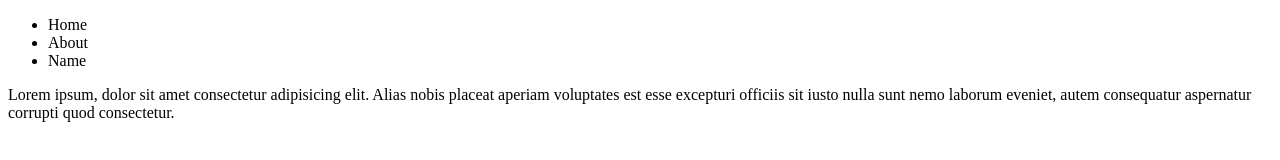
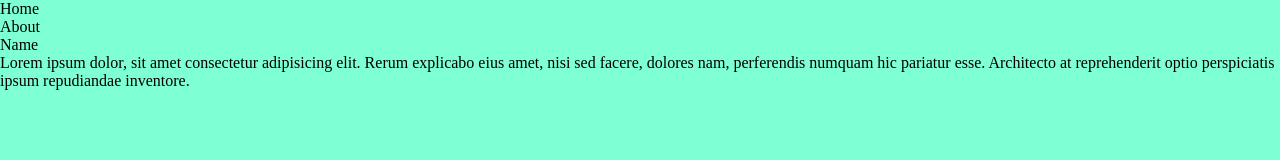
Before and after one commit to Ayann12/webdesain, a plain HTML site: page index.html in a window 1280 px wide. Drawn offline with Linux system fonts and the light colour scheme.

Commit message:
ada update css nya ya

```diff
--- a/index.html
+++ b/index.html
@@ -5,6 +5,7 @@
     <meta charset="UTF-8">
     <meta http-equiv="X-UA-Compatible" content="IE=edge">
     <meta name="viewport" content="width=device-width, initial-scale=1.0">
+    <link rel="stylesheet" href="style.css">
     <title>Web sayaya bukan web kamu</title>
 </head>
 
@@ -16,10 +17,11 @@
             <li class="li-navbar">Name</li>
         </ul>
     </div>
-    <div>
-        <p>Lorem ipsum, dolor sit amet consectetur adipisicing elit. Alias nobis placeat aperiam voluptates est esse
-            excepturi officiis sit iusto nulla sunt nemo laborum eveniet, autem consequatur aspernatur corrupti quod
-            consectetur.</p>
+    <div class="container-content">
+        <p>Lorem ipsum dolor, sit amet consectetur adipisicing elit. Rerum explicabo eius amet, nisi sed facere, dolores
+            nam, perferendis numquam hic pariatur esse. Architecto at reprehenderit optio perspiciatis ipsum repudiandae
+            inventore.
+        </p>
     </div>
 </body>
 
--- /dev/null
+++ b/style.css
@@ -0,0 +1,10 @@
+*,
+*,
+html {
+    margin: 0;
+    padding: 0;
+}
+
+body {
+    background-color: aquamarine;
+}
```
